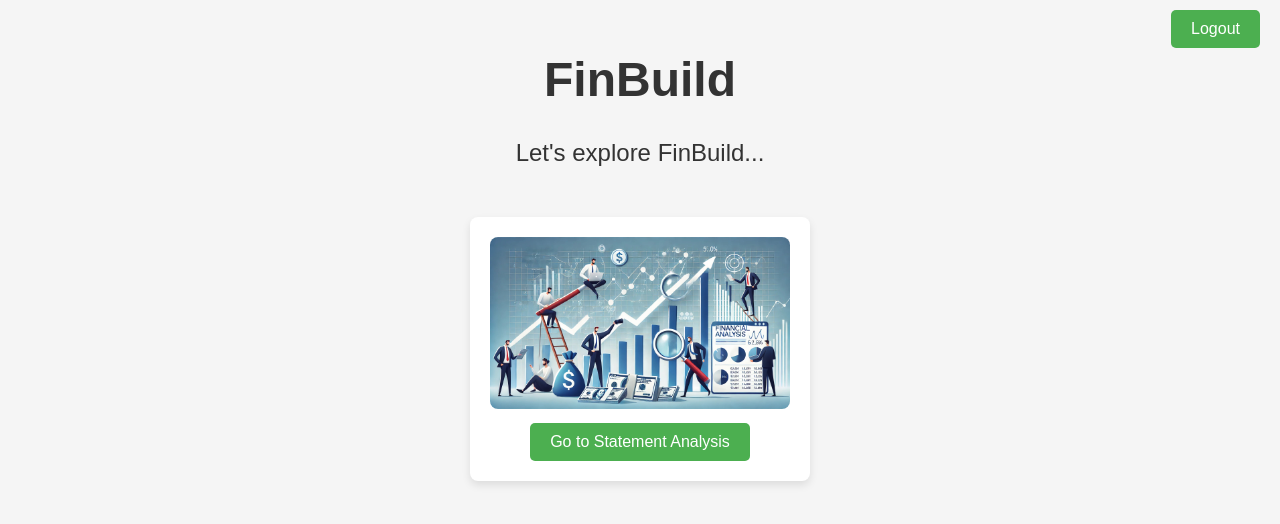
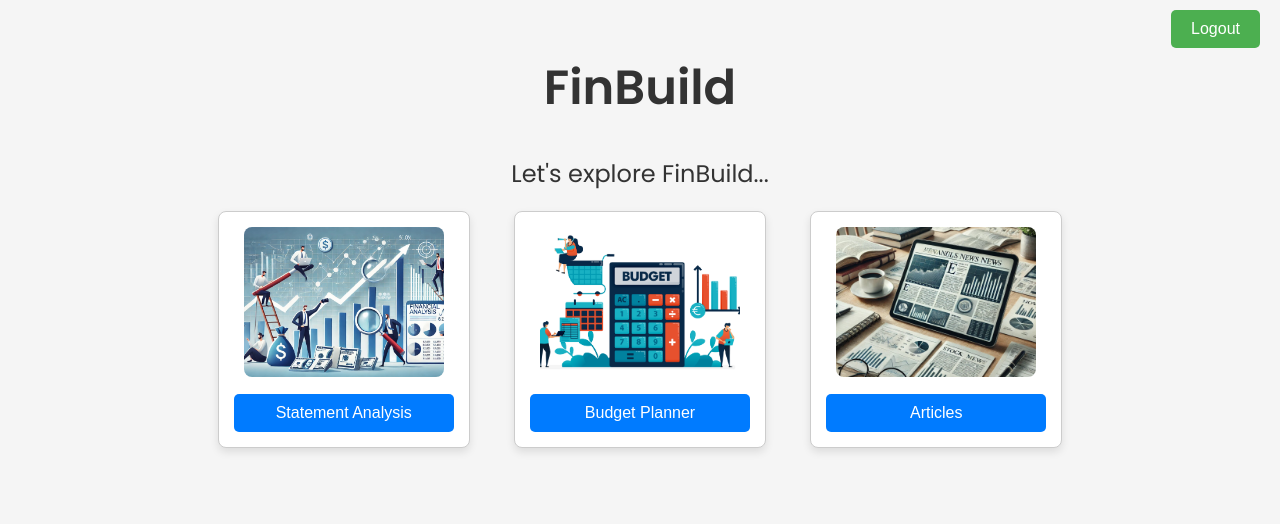
Before and after one commit to Archana-K-M/Finance_management, a Flask app: page /dashboard in a window 1280 px wide. Shown: the top 524 px of the page. Run offline with Flask 3, Linux system fonts and the light colour scheme; some libraries are stand-ins or nearby versions.

Commit message:
Updated feature articles

```diff
--- a/backend/app.py
+++ b/backend/app.py
@@ -5,6 +5,7 @@ import bcrypt
 from statement import read_and_concat_tables
 import pandas as pd
 import os
+import requests
 
 app = Flask(__name__, template_folder="../templates", static_folder="../static")
 app.secret_key = "supersecretkey"  # For flashing messages
@@ -12,6 +13,9 @@ app.secret_key = "supersecretkey"  # For flashing messages
 # Ensure 'uploads' folder exists
 UPLOAD_FOLDER = os.path.join(os.path.dirname(__file__), "uploads")
 os.makedirs(UPLOAD_FOLDER, exist_ok=True)
+
+# Your News API key
+NEWS_API_KEY = '2d81a14081ae4493892bbcf8a2526c47'
 
 # Database connection
 def get_db_connection():
@@ -91,6 +95,15 @@ def dashboard():
 def statement_analyse():
     return render_template("statement_analyse.html")
 
+@app.route('/budget_planner')
+def budget_planner():
+    return render_template('budget_planner.html')  # Render your budget planner page
+
+@app.route('/articles')
+def articles():
+    return render_template('articles.html')  # Render your articles page
+
+
 @app.route('/upload', methods=['POST'])
 def upload_file():
     if 'file' not in request.files or 'bank' not in request.form:
@@ -136,5 +149,32 @@ def upload_file():
     except Exception as e:
         return jsonify({"error": str(e)}), 500
 
+@app.route('/get_articles', methods=['GET'])
+def get_articles():
+    # API endpoint with your API key
+    url = f'https://newsapi.org/v2/everything?q=finance management&apiKey={NEWS_API_KEY}'
+    try:
+        response = requests.get(url)
+        data = response.json()
+
+        # Check if the response contains articles
+        if 'articles' in data:
+            articles = data['articles'][:1000]  # Limit to 10 articles
+            formatted_articles = [
+                {
+                    "title": article['title'],
+                    "description": article['description'],
+                    "url": article['url'],
+                    "source": article['source']['name']
+                }
+                for article in articles
+            ]
+            return jsonify(formatted_articles), 200
+        else:
+            return jsonify({"error": "No articles found"}), 404
+    except Exception as e:
+        return jsonify({"error": str(e)}), 500
+
+
 if __name__ == '__main__':
     app.run(debug=True)
--- a/static/css/style_home.css
+++ b/static/css/style_home.css
@@ -1,6 +1,7 @@
-/* General Styling */
+@import url('https://fonts.googleapis.com/css2?family=Poppins:wght@300;400;600&display=swap');
+
 body {
-    font-family: Arial, sans-serif;
+    font-family: 'Poppins', Arial, sans-serif;
     margin: 0;
     padding: 0;
     display: flex;
@@ -58,41 +59,37 @@ h1 {
     }
 }
 
-@keyframes blink {
-    50% {
-        border-color: transparent;
-    }
-}
-
 /* Tile Section */
 .tile {
-    margin-top: 50px;
     display: inline-block;
+    text-align: center;
+    margin: 20px;
     background-color: #ffffff;
-    padding: 20px;
+    padding: 15px;
+    border: 1px solid #ccc;
     border-radius: 8px;
     box-shadow: 0 4px 8px rgba(0, 0, 0, 0.1);
-    width: 300px;
-    text-align: center;
+    width: 220px; /* Fixed width for the tile */
 }
 
 .tile img {
-    width: 100%;
-    height: auto;
+    width: 200px; /* Fixed width */
+    height: 150px; /* Fixed height */
+    object-fit: cover; /* Ensures the image scales and crops without distortion */
     border-radius: 8px;
+    margin-bottom: 10px;
 }
 
 .tile button {
-    margin-top: 10px;
-    background-color: #4CAF50;
+    background-color: #007BFF;
     color: white;
-    padding: 10px 20px;
-    font-size: 16px;
+    padding: 10px;
     border: none;
     border-radius: 5px;
     cursor: pointer;
+    width: 100%; /* Button width matches the tile */
 }
 
 .tile button:hover {
-    background-color: #45a049;
+    background-color: #0056b3;
 }
--- a/static/js/script_home.js
+++ b/static/js/script_home.js
@@ -30,4 +30,14 @@ document.addEventListener('DOMContentLoaded', () => {
     document.getElementById("goToStatementAnalysisBtn").addEventListener("click", () => {
         window.location.href = "/statement_analyse";
     });
+
+    // Handle redirection to Budget Planner page
+    document.getElementById("goToBudgetPlannerBtn").addEventListener("click", () => {
+        window.location.href = "/budget_planner";
+    });
+
+    // Handle redirection to Budget Planner page
+    document.getElementById("goToArticlesBtn").addEventListener("click", () => {
+        window.location.href = "/articles";
+    });
 });
--- a/templates/home.html
+++ b/templates/home.html
@@ -17,8 +17,19 @@
 
         <div class="tile">
             <img src="static/images/image6.jpg" alt="Statement Analyser">
-            <button id="goToStatementAnalysisBtn">Go to Statement Analysis</button>
+            <button id="goToStatementAnalysisBtn">Statement Analysis</button>
         </div>
+
+        <div class="tile">
+            <img src="static/images/image12.jpg" alt="Budget Planner">
+            <button id="goToBudgetPlannerBtn">Budget Planner</button>
+        </div>
+
+        <div class="tile">
+            <img src="static/images/image11.jpg" alt="Articles">
+            <button id="goToArticlesBtn">Articles</button>
+        </div>
+
     </main>
 
     <script src="{{ url_for('static', filename='js/script_home.js') }}"></script>
```
Also changed, not shown: other parts of static/css/style_home.css (+1 -1 lines), static/css/style_articles.css (added, +78 -0 lines), static/js/script_articles.js (added, +34 -0 lines), templates/articles.html (added, +23 -0 lines), static/images/image11.jpg (added), static/images/image12.jpg (added).
